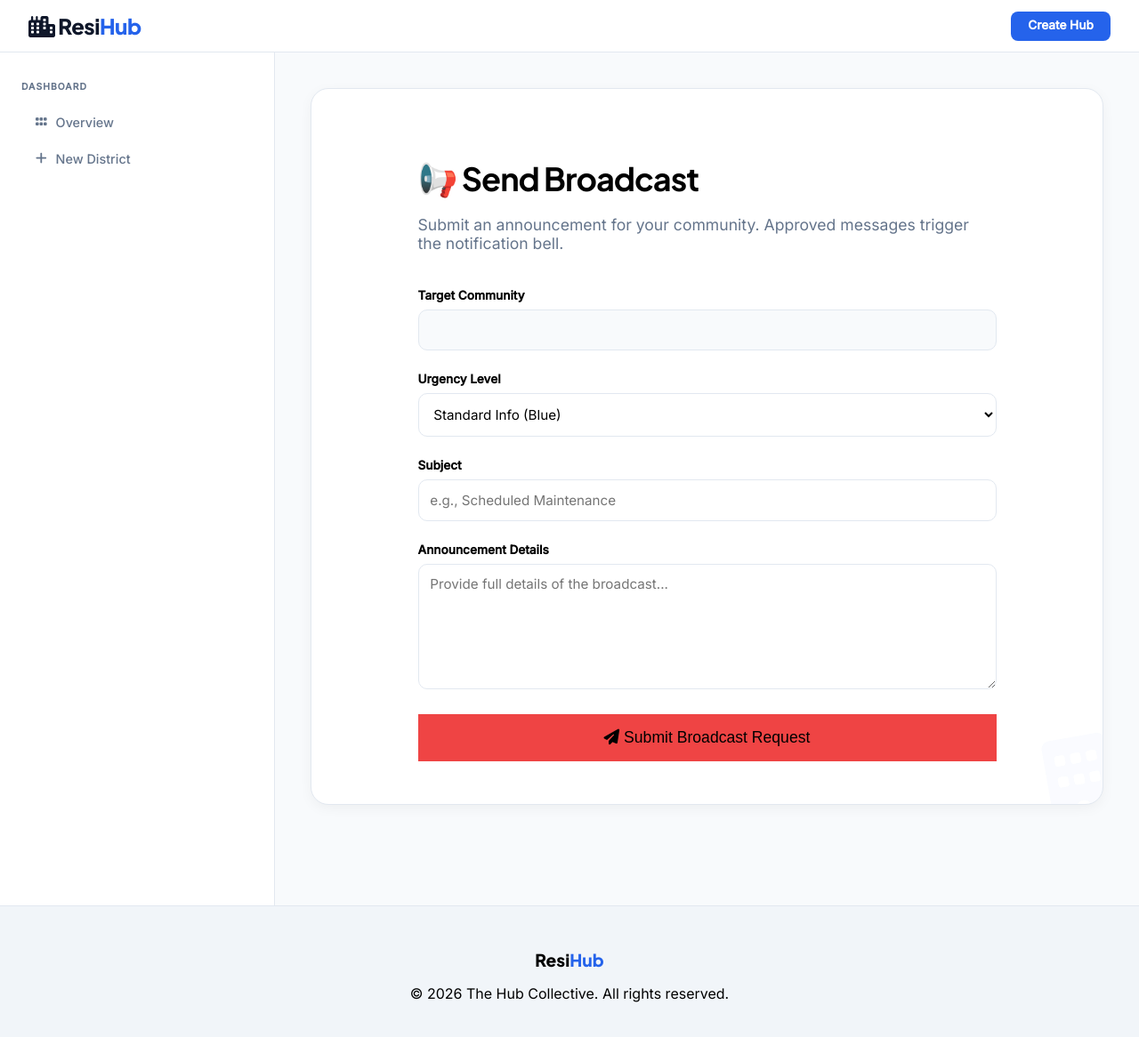
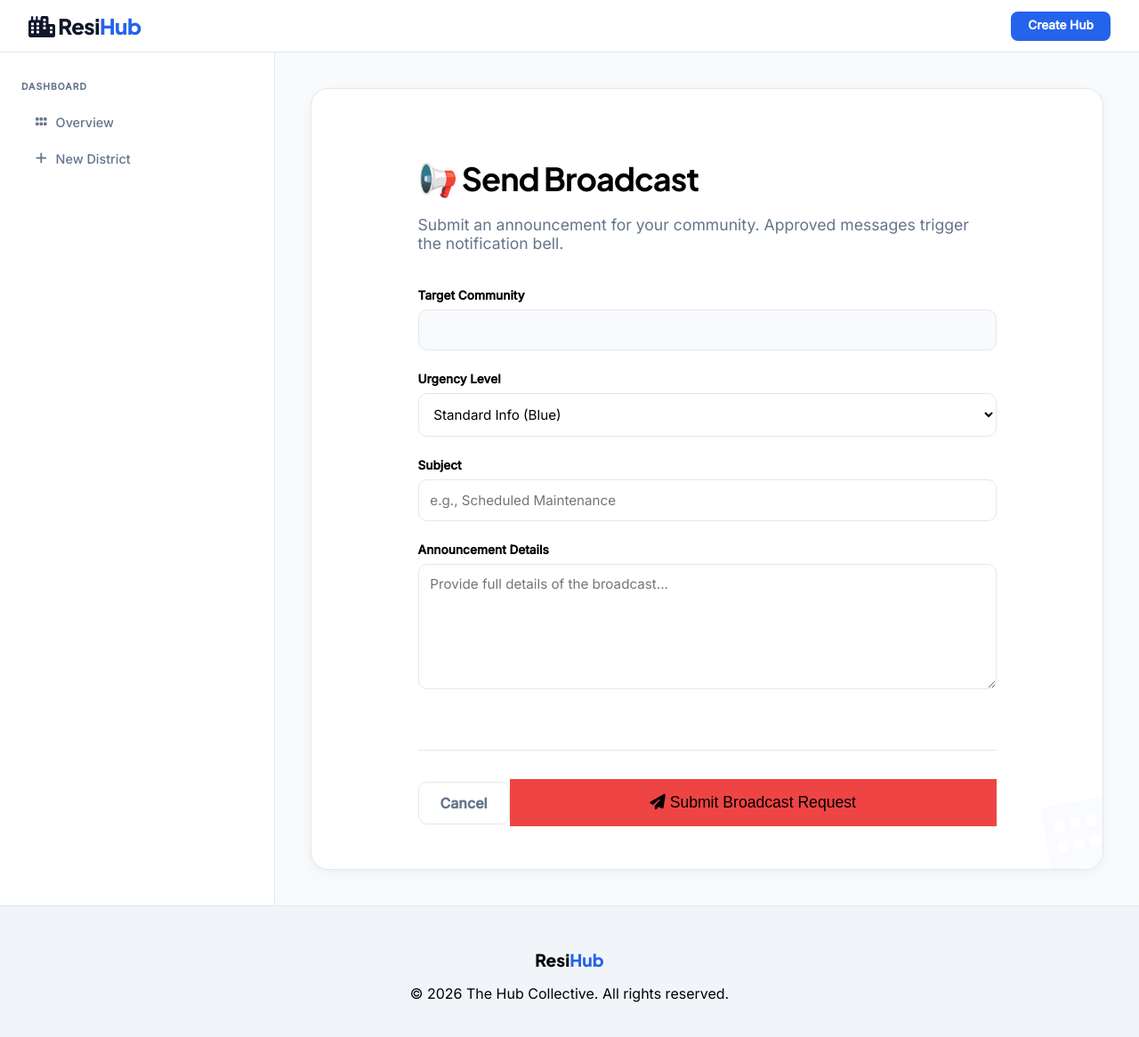
Before and after one commit to dekumar2-lab/lab-community, a Jekyll site: the page built from broadcast.html, in a window 1280 px wide and 1191 px high. Shown: the top 1166 px of the window at 89% size. Built offline with Jekyll 4.4.1, drawn with Linux system fonts in a browser that asks for light colours.

Commit message:
Upgraded submit  button desgin

```diff
--- a/_includes/custom-styles.html
+++ b/_includes/custom-styles.html
@@ -420,4 +420,30 @@
             transform: rotate(360deg);
         }
     }
+
+    /* --- Form Action Bar --- */
+    .form-actions {
+        display: flex;
+        justify-content: space-between;
+        align-items: center;
+        margin-top: 2.5rem;
+        padding-top: 2rem;
+        border-top: 1px solid var(--border);
+    }
+
+    .btn-cancel {
+        background: transparent;
+        color: var(--text-muted);
+        padding: 0.8rem 1.5rem;
+        border-radius: 10px;
+        font-weight: 600;
+        text-decoration: none;
+        border: 1px solid var(--border);
+        transition: all 0.2s;
+    }
+
+    .btn-cancel:hover {
+        background: #f1f5f9;
+        color: var(--text-main);
+    }
 </style>
--- a/broadcast.html
+++ b/broadcast.html
@@ -36,10 +36,11 @@ title: Send Community Broadcast
             <textarea name="content" rows="6" placeholder="Provide full details of the broadcast..." required
                       style="width: 100%; padding: 0.8rem; border: 1.5px solid var(--border); border-radius: 10px; font-family: inherit;"></textarea>
         </div>
-
+<div class="form-actions">
+            <a id="cancelLink" href="{{ site.baseurl }}/" class="btn-cancel">Cancel</a>
         <button type="submit" id="submitBtn" class="btn" style="padding: 1rem; background: #ef4444; border: none; width: 100%; font-size: 1.1rem;">
             <i class="fa-solid fa-paper-plane"></i> Submit Broadcast Request
-        </button>
+        </button></div>
     </form>
 </div>
 
```
